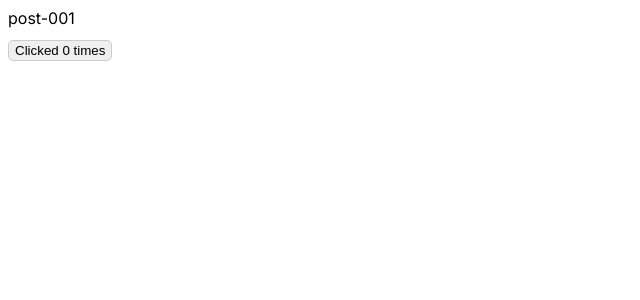
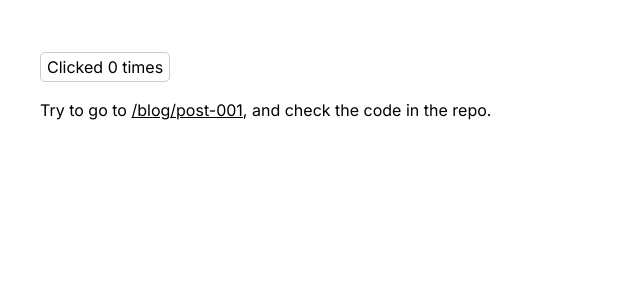
Before and after one commit to ericvalcik/mdx-demo, a Next.js app: page / in a window 1280 px wide. Shown: the top 300 px of the page, without its empty margins (0-640 px from the left). Built offline with nearby package versions, Linux system fonts and the light colour scheme.

Commit message:
add main page

```diff
--- /dev/null
+++ b/src/app/global.css
@@ -0,0 +1,3 @@
+@tailwind base;
+@tailwind components;
+@tailwind utilities;
--- a/src/app/page.tsx
+++ b/src/app/page.tsx
@@ -1,20 +1,19 @@
+import "./global.css";
 import Counter from "@/components/Counter";
-import { readdirSync } from "fs";
-import { join } from "path";
-
-const getFiles = () => {
-  const files = readdirSync(join(process.cwd(), "src", "blog"));
-  return files.map((file) => file.replace(/\.mdx/, ""));
-};
 
 export default function BlogPost() {
-  const files = getFiles();
   return (
-    <div className="flex flex-col">
-      {files.map((slug, key) => (
-        <div key={key}>{slug}</div>
-      ))}
-      <Counter />
+    <div className="flex flex-col gap-4 p-10">
+      <div>
+        <Counter />
+      </div>
+      <div>
+        Try to go to{" "}
+        <a href={`/blog/post-001`} className="underline">
+          /blog/post-001
+        </a>
+        , and check the code in the repo.
+      </div>
     </div>
   );
 }
```
